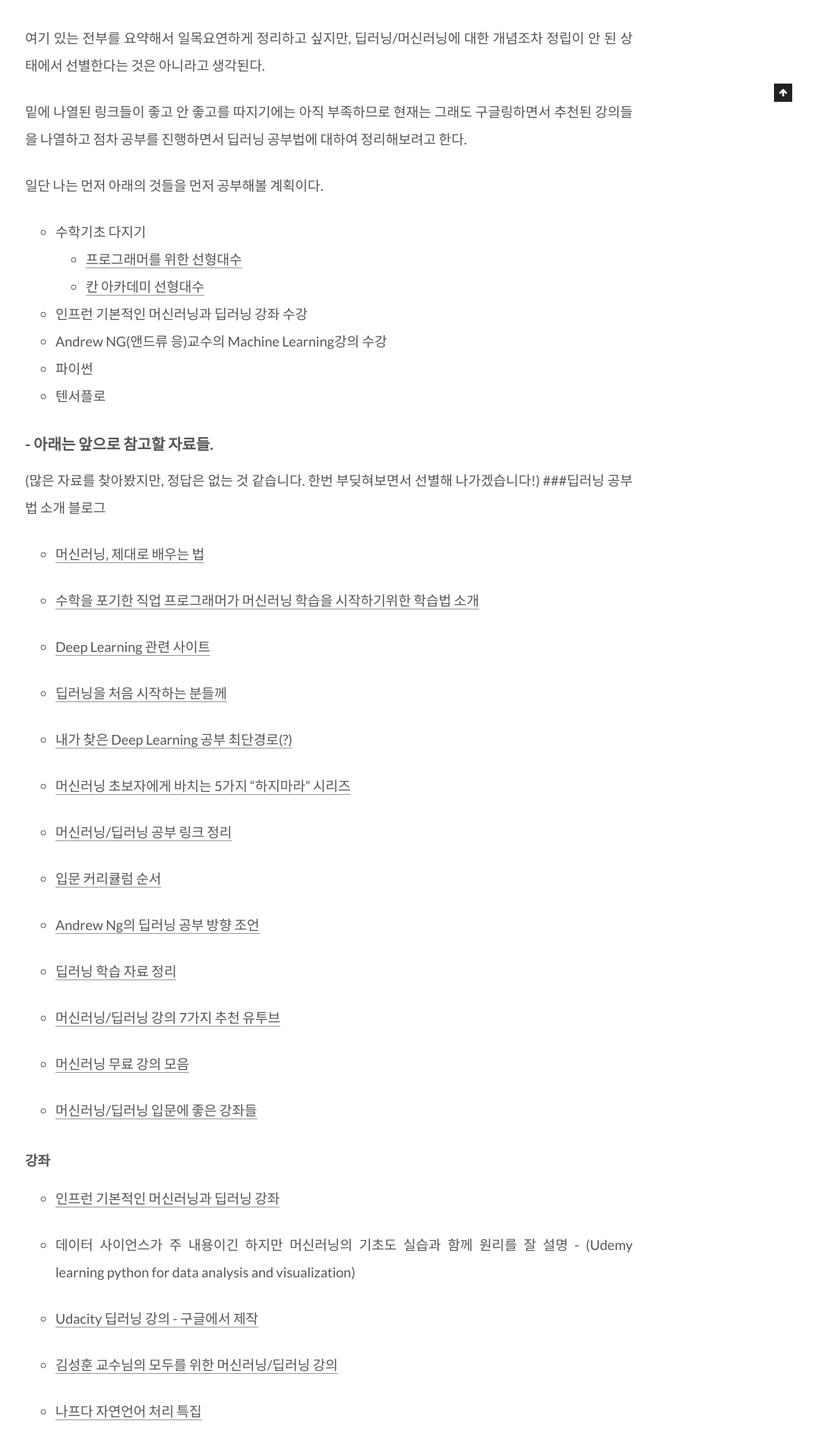
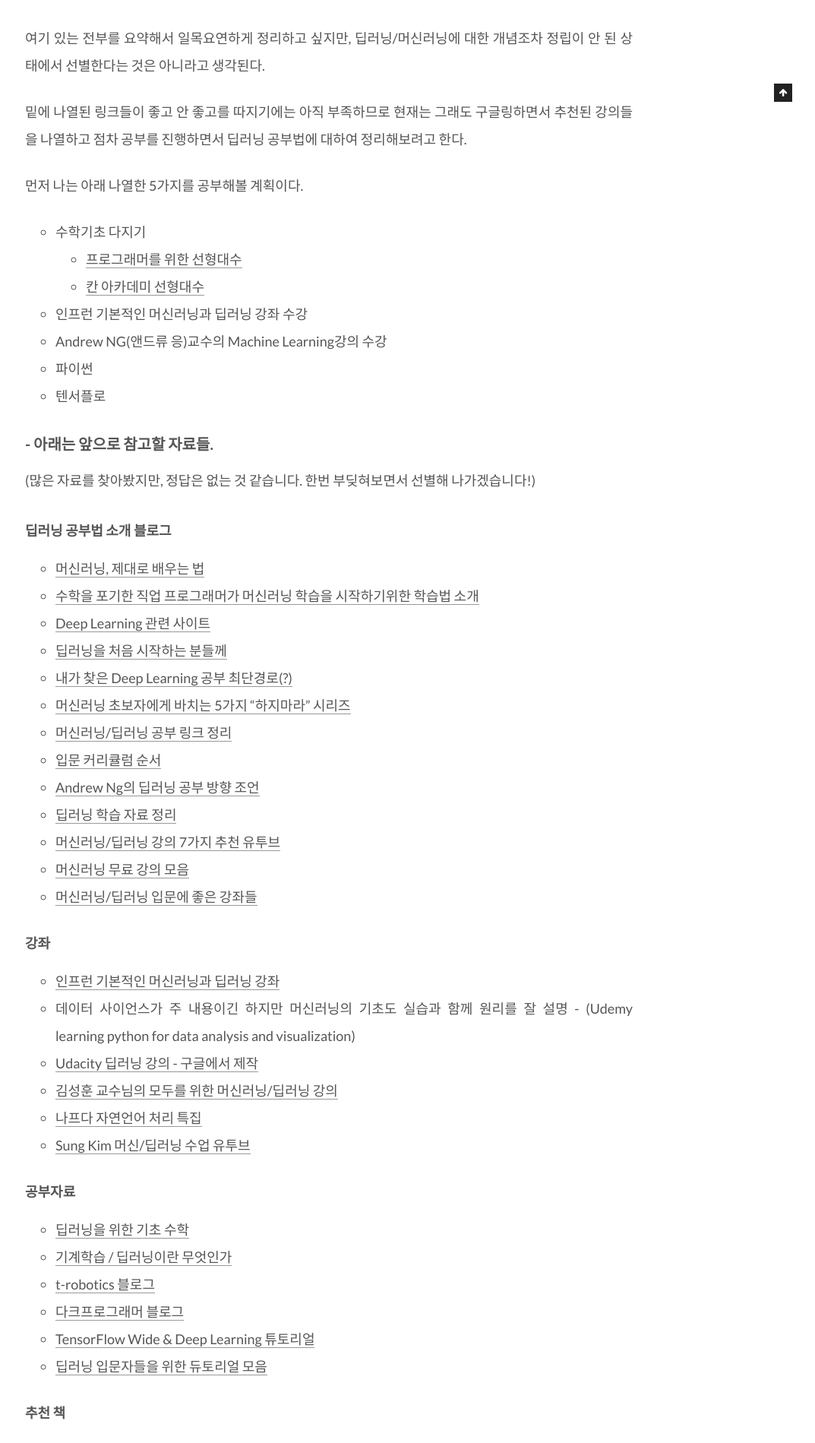
Before and after one commit to gwonsungjun/gwonsungjun.github.io, a Jekyll site: the page built from _posts/2018-02-21-deeplearningStudy.md, in a window 1280 px wide. Shown: the part 866-2765 px from the top of the page at 76% size, without its empty margins (207-1280 px from the left). Built offline with Jekyll 4.4.1, drawn with Linux system fonts in a browser that asks for light colours; comment, search, counter and statistics services are not loaded.

Commit message:
update how to study deeplearning post

```diff
--- a/_posts/2018-02-21-deeplearningStudy.md
+++ b/_posts/2018-02-21-deeplearningStudy.md
@@ -18,77 +18,55 @@ category: Deep learning
 
 밑에 나열된 링크들이 좋고 안 좋고를 따지기에는 아직 부족하므로 현재는 그래도 구글링하면서 추천된 강의들을 나열하고 점차 공부를 진행하면서 딥러닝 공부법에 대하여 정리해보려고 한다.
 
-일단 나는 먼저 아래의 것들을 먼저 공부해볼 계획이다.
+먼저 나는 아래 나열한 5가지를 공부해볼 계획이다.
 
 - 수학기초 다지기
    - [프로그래머를 위한 선형대수](http://www.kyobobook.co.kr/product/detailViewKor.laf?ejkGb=KOR&barcode=9791160501308#book_info)
     - [칸 아카데미 선형대수](https://www.khanacademy.org/math/linear-algebra/vectors-and-spaces/vectors/v/vector-introduction-linear-algebra)
 - 인프런 기본적인 머신러닝과 딥러닝 강좌 수강
--  Andrew NG(앤드류 응)교수의 Machine Learning강의 수강
+- Andrew NG(앤드류 응)교수의 Machine Learning강의 수강
 - 파이썬
 - 텐서플로
 
 ## - 아래는 앞으로 참고할 자료들.
 (많은 자료를 찾아봤지만, 정답은 없는 것 같습니다. 한번 부딪혀보면서 선별해 나가겠습니다!)
-###딥러닝 공부법 소개 블로그
+
+### 딥러닝 공부법 소개 블로그
 
 - [머신러닝, 제대로 배우는 법](https://brunch.co.kr/@aidenswmo/2)
-
 - [수학을 포기한 직업 프로그래머가 머신러닝 학습을 시작하기위한 학습법 소개 ](http://www.moreagile.net/2015/05/how-to-start-machine-learning-study.html)
-
 - [Deep Learning 관련 사이트](http://deeplearningstudy.github.io/doc_deeplearning_site.html#%EC%89%BD%EA%B2%8C-%ED%92%80%EC%96%B4%EC%93%B4-%EB%94%A5%EB%9F%AC%EB%8B%9D-deep-learning-%EC%9D%98-%EA%B1%B0%EC%9D%98-%EB%AA%A8%EB%93%A0-%EA%B2%83)
-
 - [딥러닝을 처음 시작하는 분들께](http://www.whydsp.org/284)
-
 - [내가 찾은 Deep Learning 공부 최단경로(?)](https://m.blog.naver.com/PostView.nhn?blogId=chesterroh&logNo=220920668374&proxyReferer=https%3A%2F%2Fwww.google.co.kr%2F)
-
 - [머신러닝 초보자에게 바치는 5가지 "하지마라" 시리즈](https://pabii.co/beginners-5-mistakes-machine-learning/)
-
 - [머신러닝/딥러닝 공부 링크 정리](http://ncookie.tistory.com/72)
-
 - [입문 커리큘럼 순서](http://fbsight.com/t/--ai/114783)
-
 - [Andrew Ng의 딥러닝 공부 방향 조언](https://dllab.xyz/andrew-ng%EC%9D%98-%EB%94%A5%EB%9F%AC%EB%8B%9D-%EA%B3%B5%EB%B6%80-%EB%B0%A9%ED%96%A5-%EC%A1%B0%EC%96%B8/)
-
 - [딥러닝 학습 자료 정리](http://gobitcoin.tistory.com/1)
-
 - [머신러닝/딥러닝 강의 7가지 추천 유투브](https://www.youtube.com/watch?v=LBexv9M-SBc)
-
 - [머신러닝 무료 강의 모음](http://kofboy2000.tistory.com/17)
-
 - [머신러닝/딥러닝 입문에 좋은 강좌들](http://eehoeskrap.tistory.com/157)
 
 ### 강좌
 
 - [인프런 기본적인 머신러닝과 딥러닝 강좌 ](https://www.inflearn.com/course/%EA%B8%B0%EB%B3%B8%EC%A0%81%EC%9D%B8-%EB%A8%B8%EC%8B%A0%EB%9F%AC%EB%8B%9D-%EB%94%A5%EB%9F%AC%EB%8B%9D-%EA%B0%95%EC%A2%8C)
-
 - 데이터 사이언스가 주 내용이긴 하지만 머신러닝의 기초도 실습과 함께 원리를 잘 설명 - (Udemy learning python for data analysis and visualization)
-
 - [Udacity 딥러닝 강의 - 구글에서 제작](https://www.udacity.com/course/deep-learning--ud730)
-
 - [김성훈 교수님의 모두를 위한 머신러닝/딥러닝 강의](http://hunkim.github.io/ml/)
-
 - [나프다 자연언어 처리 특집](https://iamprogrammer.io/2016/02/21/episode-22-%EC%9E%90%EC%97%B0%EC%96%B8%EC%96%B4%EC%B2%98%EB%A6%AC-%ED%8A%B9%EC%A7%91-1%EB%B6%80-%EB%A7%88%EC%9D%B4%ED%81%AC%EB%A1%9C%EC%86%8C%ED%94%84%ED%8A%B8-nlp%EC%97%B0%EA%B5%AC/)
-
 - [Sung Kim 머신/딥러닝 수업 유투브](https://www.youtube.com/watch?v=BS6O0zOGX4E&list=PLlMkM4tgfjnLSOjrEJN31gZATbcj_MpUm)
 
 ### 공부자료
 
 - [딥러닝을 위한 기초 수학](https://www.slideshare.net/theeluwin/ss-69596991)
-
 - [기계학습 / 딥러닝이란 무엇인가](https://www.slideshare.net/yonghakim900/ss-60252533)
-
 - [t-robotics 블로그](http://t-robotics.blogspot.kr/)
-
 - [다크프로그래머 블로그](http://darkpgmr.tistory.com/)
-
 - [TensorFlow Wide & Deep Learning 튜토리얼](https://tensorflowkorea.gitbooks.io/tensorflow-kr/content/g3doc/tutorials/wide_and_deep/)
-
 - [딥러닝 입문자들을 위한 듀토리얼 모음](https://sodabang.wordpress.com/2016/06/26/deep-learning-%EC%9E%85%EB%AC%B8%EC%9E%90%EB%93%A4%EC%9D%84-%EC%9C%84%ED%95%9C-%ED%8A%9C%ED%86%A0%EB%A6%AC%EC%96%BC-%EB%AA%A8%EC%9D%8C/)
 
 ### 추천 책
 - [머신러닝 워크북 - 제이슨벨](http://www.yes24.com/24/goods/26085497?scode=032&OzSrank=9)
-
 - [골빈해커의 3분 딥러닝](https://books.google.co.kr/books?id=GXg3DwAAQBAJ&pg=PA23&lpg=PA23&dq=%EB%94%A5%EB%9F%AC%EB%8B%9D+%EC%BB%A4%EB%AE%A4%EB%8B%88%ED%8B%B0&source=bl&ots=D6MV8V4u4I&sig=iEeSGOfXJS_g95qERUXepjUDpIk&hl=ko&sa=X&ved=0ahUKEwi91oPRjfzYAhVDX5QKHTP6BUIQ6AEIVjAI#v=onepage&q=%EB%94%A5%EB%9F%AC%EB%8B%9D%20%EC%BB%A4%EB%AE%A4%EB%8B%88%ED%8B%B0&f=false)
 - 기타등등
 
```
